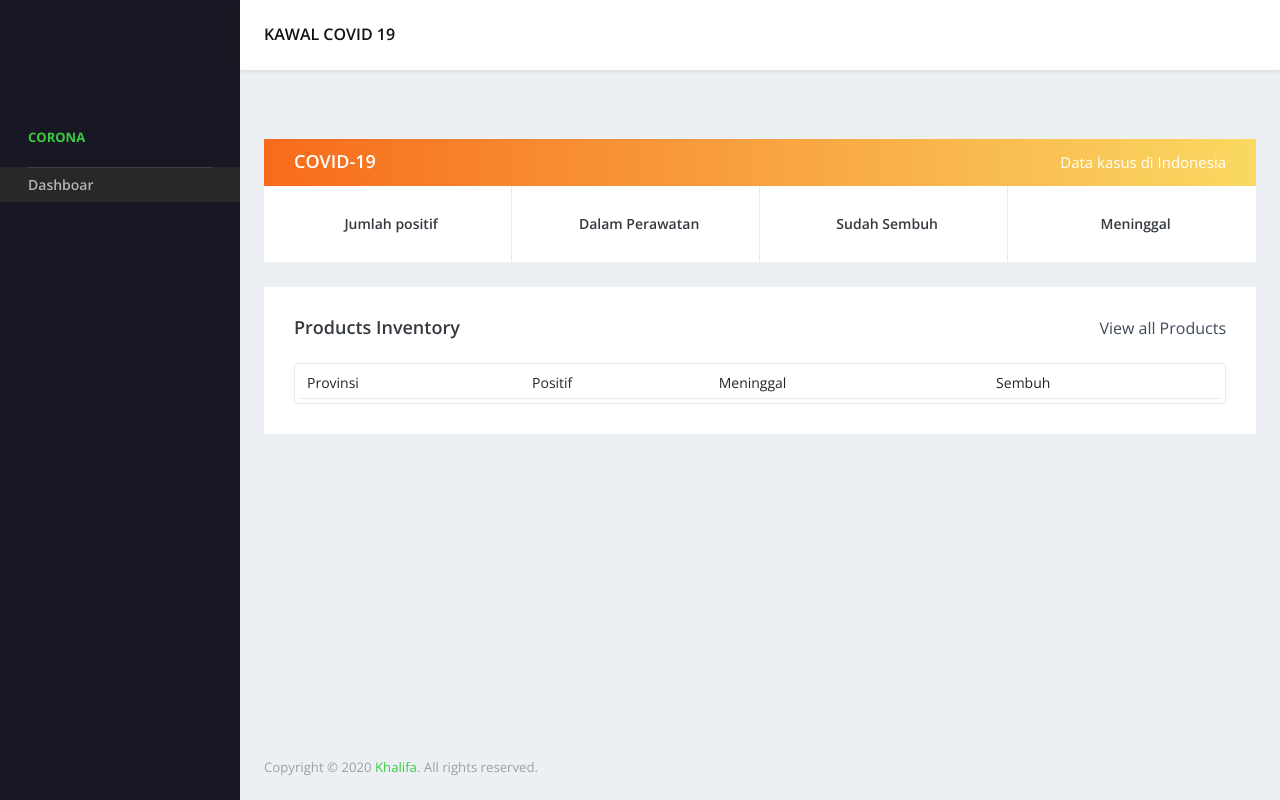
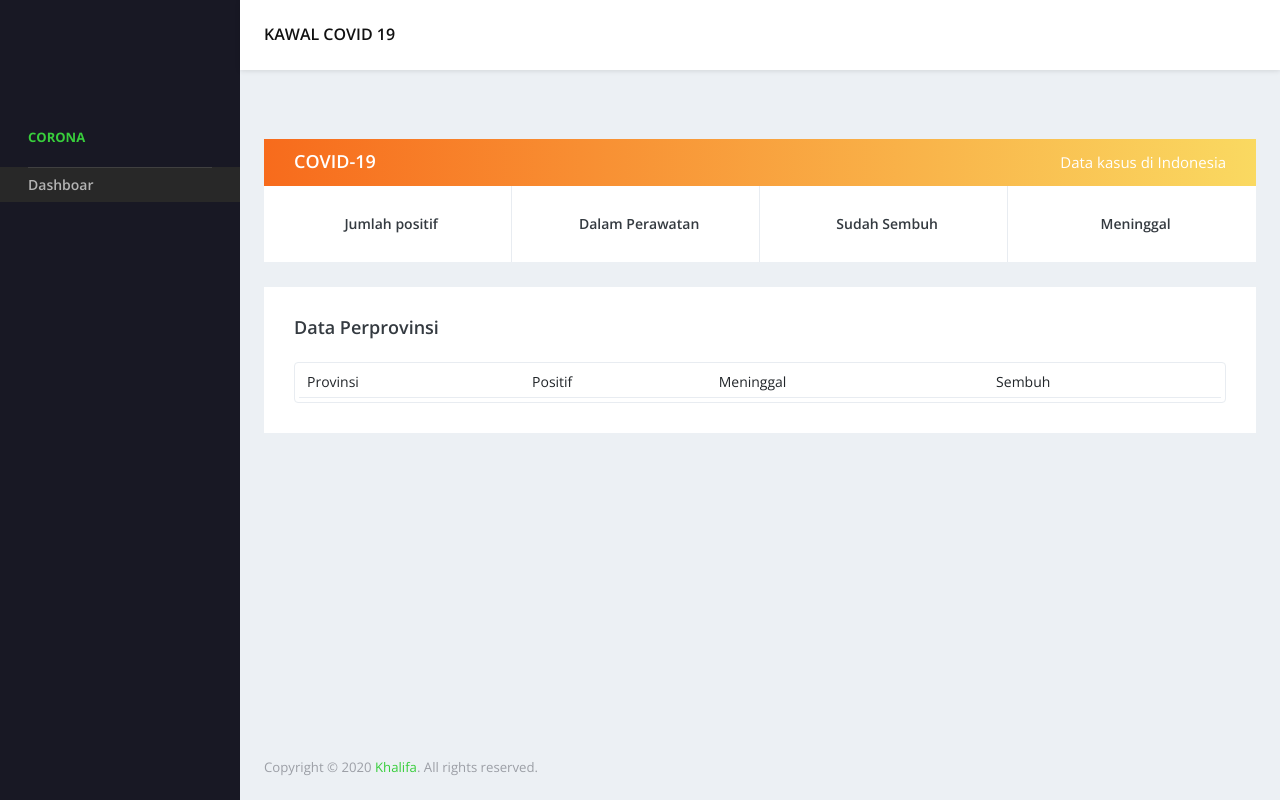
Before and after one commit to cakrafals/Covid-19, a plain HTML site: page index.html in a window 1280 px wide. Drawn offline with nearby package versions, Linux system fonts and the light colour scheme; files that its build step writes are made by us from their sources; no server answers.

Commit message:
Update index.html
edit dikit

```diff
--- a/index.html
+++ b/index.html
@@ -82,8 +82,8 @@
                 <div class="card">
                   <div class="card-body">
                     <div class="d-sm-flex align-items-center mb-4">
-                      <h4 class="card-title mb-sm-0">Products Inventory</h4>
-                      <a href="#" class="text-dark ml-auto mb-3 mb-sm-0"> View all Products</a>
+                      <h4 class="card-title mb-sm-0">Data Perprovinsi</h4>
+                      <a href="#" class="text-dark ml-auto mb-3 mb-sm-0"></a>
                     </div>
                     <div class="table-responsive border rounded p-1">
                       <table class="table">
```
